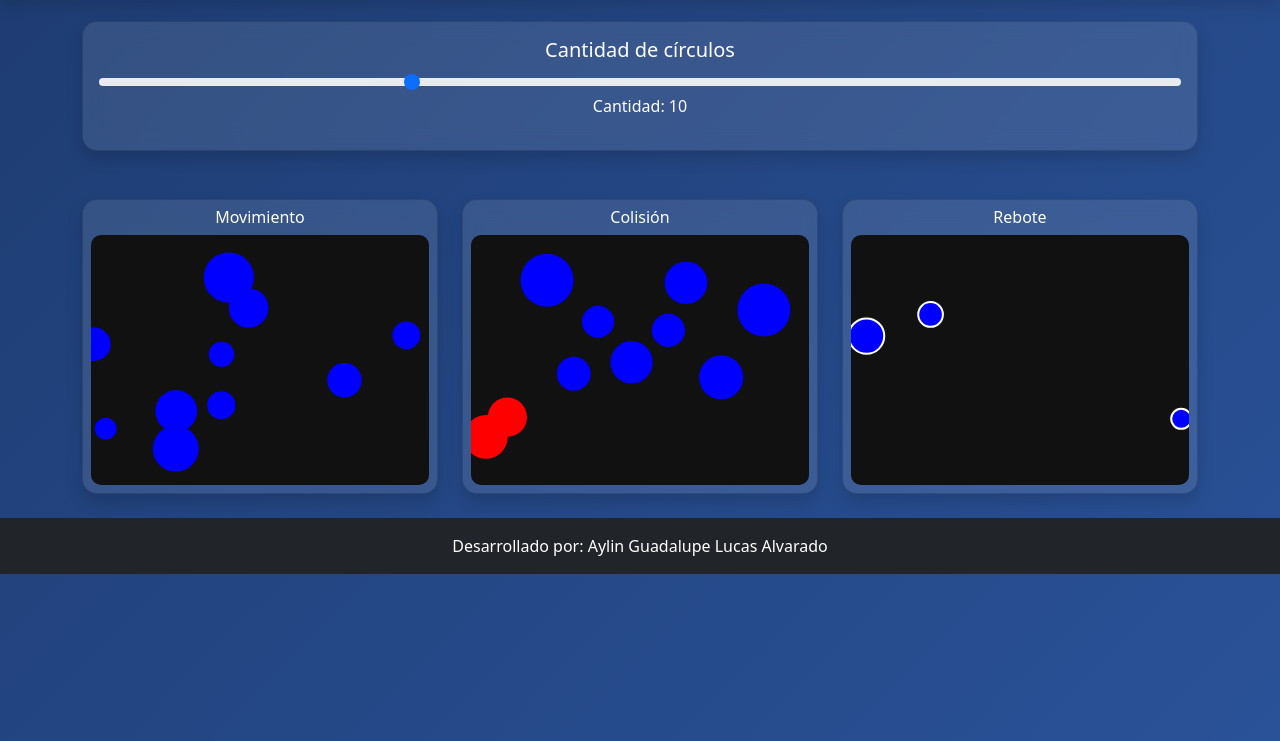
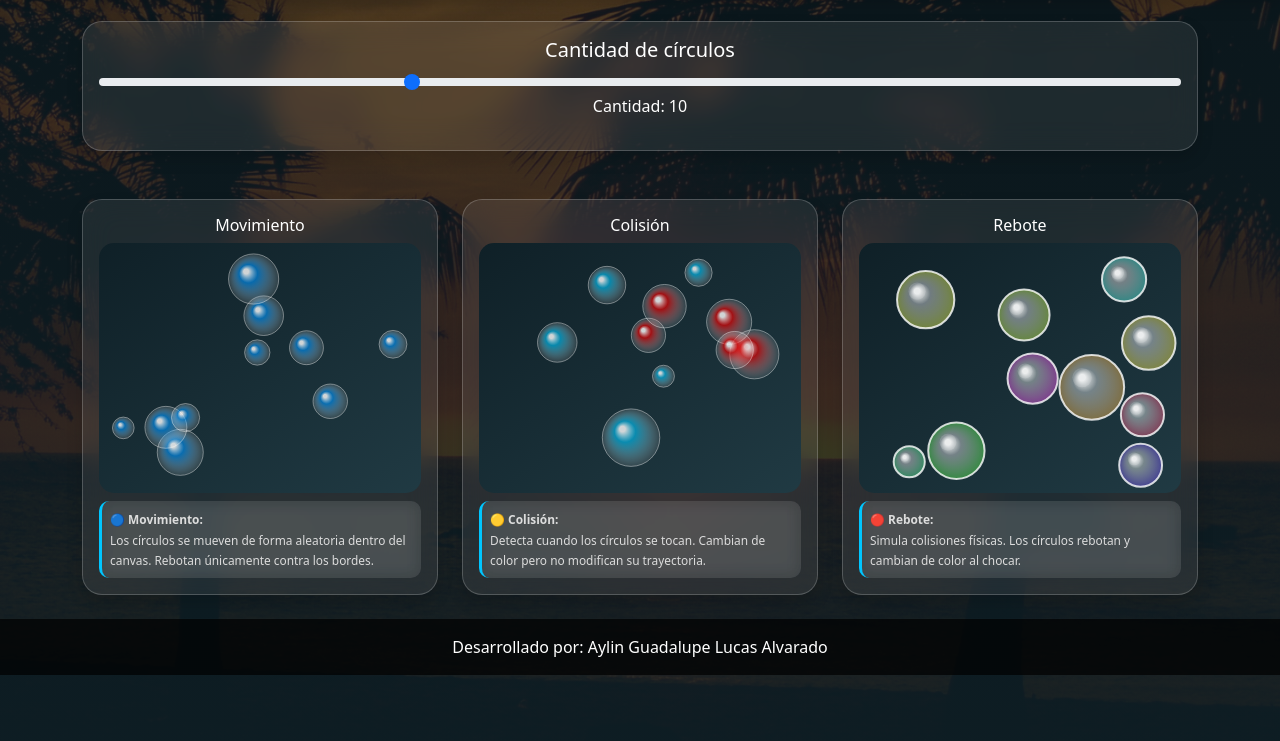
Before and after one commit to Aylin526/app-canvas-collision, a plain HTML site: page index.html in a window 1280 px wide. Shown: the part 59-800 px from the top of the page. Drawn offline with nearby package versions, Linux system fonts and the light colour scheme.

Commit message:
Agregar fondos

```diff
--- a/assets/css/styles.css
+++ b/assets/css/styles.css
@@ -1,22 +1,59 @@
+/* 🌌 FONDO CON IMAGEN */
 body {
-    background: linear-gradient(135deg, #1e3c72, #2a5298);
+    background:
+        linear-gradient(rgba(15, 32, 39, 0.7), rgba(15, 32, 39, 0.9)),
+        url("../img/fondo.jpg");
+
+    background-size: cover;
+    background-position: center;
+    background-attachment: fixed;
     min-height: 100vh;
 }
 
+/* ✨ GLASS */
 .glass {
-    background: rgba(255, 255, 255, 0.1);
-    backdrop-filter: blur(10px);
-    border-radius: 15px;
+    background: rgba(255, 255, 255, 0.08);
+    backdrop-filter: blur(15px);
+    border-radius: 20px;
+    border: 1px solid rgba(255,255,255,0.2);
     color: white;
+    transition: transform 0.3s ease;
 }
 
+.glass:hover {
+    transform: scale(1.03);
+}
+
+/* 🎨 CANVAS (NO SE TOCA) */
 canvas {
     width: 100%;
     height: 250px;
-    background: #111;
-    border-radius: 10px;
+    background: linear-gradient(145deg, #0f2027, #203a43);
+    border-radius: 15px;
 }
 
-h5, h6 {
-    color: white;
+/* 🧭 NAVBAR */
+.navbar {
+    background: rgba(0,0,0,0.7) !important;
+    backdrop-filter: blur(10px);
 }
+
+/* 🧾 FOOTER */
+footer {
+    background: rgba(0,0,0,0.7);
+}
+
+/* 🎚 SLIDER */
+input[type="range"] {
+    accent-color: #00c6ff;
+}
+
+/* 📘 INFO */
+.info-card {
+    background: rgba(255, 255, 255, 0.08);
+    border-radius: 10px;
+    border-left: 3px solid #00c6ff;
+    backdrop-filter: blur(8px);
+    color: #ddd;
+    font-size: 0.85rem;
+}
--- a/assets/js/main.js
+++ b/assets/js/main.js
@@ -14,13 +14,30 @@ class Circle1 {
         this.r = r;
         this.dx = (Math.random() - 0.5) * speed * 2;
         this.dy = (Math.random() - 0.5) * speed * 2;
+        this.color = "rgba(0,150,255,0.6)";
     }
 
     draw() {
+        let g = ctx1.createRadialGradient(
+            this.x - this.r * 0.3,
+            this.y - this.r * 0.3,
+            this.r * 0.1,
+            this.x,
+            this.y,
+            this.r
+        );
+
+        g.addColorStop(0, "rgba(255,255,255,0.8)");
+        g.addColorStop(0.3, this.color);
+        g.addColorStop(1, "rgba(255,255,255,0.1)");
+
         ctx1.beginPath();
-        ctx1.fillStyle = "blue";
+        ctx1.fillStyle = g;
         ctx1.arc(this.x, this.y, this.r, 0, Math.PI * 2);
         ctx1.fill();
+
+        ctx1.strokeStyle = "rgba(255,255,255,0.4)";
+        ctx1.stroke();
     }
 
     update() {
@@ -40,11 +57,11 @@ function iniciarMovimiento() {
 
     for (let i = 0; i < NUM_CIRCLES; i++) {
         let r = Math.random() * 20 + 10;
-        circles1.push(new Circle1(
-            Math.random() * canvas1.width,
-            Math.random() * canvas1.height,
-            r, 3
-        ));
+
+        let x = Math.random() * (canvas1.width - 2*r) + r;
+        let y = Math.random() * (canvas1.height - 2*r) + r;
+
+        circles1.push(new Circle1(x, y, r, 3));
     }
 
     animar1();
--- a/assets/js/main_colision.js
+++ b/assets/js/main_colision.js
@@ -8,70 +8,84 @@ let circles2 = [];
 let anim2;
 
 class Circle2 {
-    constructor(x, y, r) {
-        this.x = x;
-        this.y = y;
-        this.r = r;
-        this.color = "blue";
-        this.dx = (Math.random() - 0.5) * 4;
-        this.dy = (Math.random() - 0.5) * 4;
+    constructor(x,y,r){
+        this.x=x;
+        this.y=y;
+        this.r=r;
+        this.color="rgba(0,200,255,0.6)";
+        this.dx=(Math.random()-0.5)*4;
+        this.dy=(Math.random()-0.5)*4;
     }
 
-    draw() {
+    draw(){
+        let g=ctx2.createRadialGradient(
+            this.x-this.r*0.3,
+            this.y-this.r*0.3,
+            this.r*0.1,
+            this.x,this.y,this.r
+        );
+
+        g.addColorStop(0,"rgba(255,255,255,0.8)");
+        g.addColorStop(0.3,this.color);
+        g.addColorStop(1,"rgba(255,255,255,0.1)");
+
         ctx2.beginPath();
-        ctx2.fillStyle = this.color;
-        ctx2.arc(this.x, this.y, this.r, 0, Math.PI * 2);
+        ctx2.fillStyle=g;
+        ctx2.arc(this.x,this.y,this.r,0,Math.PI*2);
         ctx2.fill();
+
+        ctx2.strokeStyle="rgba(255,255,255,0.4)";
+        ctx2.stroke();
     }
 
-    update() {
-        if (this.x + this.r > canvas2.width || this.x - this.r < 0) this.dx *= -1;
-        if (this.y + this.r > canvas2.height || this.y - this.r < 0) this.dy *= -1;
+    update(){
+        if(this.x+this.r>canvas2.width||this.x-this.r<0) this.dx*=-1;
+        if(this.y+this.r>canvas2.height||this.y-this.r<0) this.dy*=-1;
 
-        this.x += this.dx;
-        this.y += this.dy;
+        this.x+=this.dx;
+        this.y+=this.dy;
 
         this.draw();
     }
 }
 
-function detectar(c1, c2) {
-    let dx = c1.x - c2.x;
-    let dy = c1.y - c2.y;
-    return Math.sqrt(dx*dx + dy*dy) < c1.r + c2.r;
+function detectar(c1,c2){
+    let dx=c1.x-c2.x;
+    let dy=c1.y-c2.y;
+    return Math.sqrt(dx*dx+dy*dy)<c1.r+c2.r;
 }
 
-function iniciarColision() {
+function iniciarColision(){
     cancelAnimationFrame(anim2);
-    circles2 = [];
+    circles2=[];
 
-    for (let i = 0; i < NUM_CIRCLES; i++) {
-        circles2.push(new Circle2(
-            Math.random()*canvas2.width,
-            Math.random()*canvas2.height,
-            Math.random()*20+10
-        ));
+    for(let i=0;i<NUM_CIRCLES;i++){
+        let r=Math.random()*20+10;
+        let x=Math.random()*(canvas2.width-2*r)+r;
+        let y=Math.random()*(canvas2.height-2*r)+r;
+
+        circles2.push(new Circle2(x,y,r));
     }
 
     animar2();
 }
 
-function animar2() {
-    anim2 = requestAnimationFrame(animar2);
-    ctx2.clearRect(0, 0, canvas2.width, canvas2.height);
+function animar2(){
+    anim2=requestAnimationFrame(animar2);
+    ctx2.clearRect(0,0,canvas2.width,canvas2.height);
 
-    circles2.forEach(c => c.color = "blue");
+    circles2.forEach(c=>c.color="rgba(0,200,255,0.6)");
 
-    for (let i=0;i<circles2.length;i++){
-        for (let j=i+1;j<circles2.length;j++){
-            if (detectar(circles2[i], circles2[j])){
-                circles2[i].color = "red";
-                circles2[j].color = "red";
+    for(let i=0;i<circles2.length;i++){
+        for(let j=i+1;j<circles2.length;j++){
+            if(detectar(circles2[i],circles2[j])){
+                circles2[i].color="rgba(255,0,0,0.6)";
+                circles2[j].color="rgba(255,0,0,0.6)";
             }
         }
     }
 
-    circles2.forEach(c => c.update());
+    circles2.forEach(c=>c.update());
 }
 
 iniciarColision();
--- a/assets/js/main_rebote.js
+++ b/assets/js/main_rebote.js
@@ -1,101 +1,167 @@
 const canvas3 = document.getElementById("canvas3");
 const ctx3 = canvas3.getContext("2d");
 
-canvas3.width = canvas3.clientWidth;
+canvas3.width = canvas3.offsetWidth;
 canvas3.height = 250;
 
-let circles3 = [];
-let anim3;
+let circlesRebote = [];
 
-class Circle3 {
-    constructor(x,y,r){
-        this.x=x;
-        this.y=y;
-        this.r=r;
-        this.color="blue";
-        this.dx=(Math.random()-0.5)*4;
-        this.dy=(Math.random()-0.5)*4;
+function randomColor() {
+    return `hsla(${Math.random() * 360}, 70%, 60%, 0.5)`; // más transparente
+}
+
+class Circle {
+    constructor(x, y, radius) {
+        this.x = x;
+        this.y = y;
+        this.radius = radius;
+        this.dx = (Math.random() - 0.5) * 4;
+        this.dy = (Math.random() - 0.5) * 4;
+        this.color = randomColor();
     }
 
-    draw(){
+    draw() {
         ctx3.beginPath();
-        ctx3.fillStyle=this.color;
-        ctx3.arc(this.x,this.y,this.r,0,Math.PI*2);
+        ctx3.arc(this.x, this.y, this.radius, 0, Math.PI * 2);
+
+        // ✨ GLASSMORPHISM MEJORADO
+        let gradient = ctx3.createRadialGradient(
+            this.x - this.radius * 0.3,
+            this.y - this.radius * 0.3,
+            this.radius * 0.1,
+            this.x,
+            this.y,
+            this.radius
+        );
+
+        gradient.addColorStop(0, "rgba(255,255,255,0.9)");
+        gradient.addColorStop(0.3, "rgba(255,255,255,0.4)");
+        gradient.addColorStop(1, this.color);
+
+        ctx3.fillStyle = gradient;
         ctx3.fill();
 
-        ctx3.lineWidth=2;
-        ctx3.strokeStyle="white";
+        // borde tipo vidrio
+        ctx3.strokeStyle = "rgba(255,255,255,0.8)";
+        ctx3.lineWidth = 2;
         ctx3.stroke();
+
+        // ✨ brillo extra (reflejo)
+        ctx3.beginPath();
+        ctx3.arc(
+            this.x - this.radius * 0.3,
+            this.y - this.radius * 0.3,
+            this.radius * 0.3,
+            0,
+            Math.PI * 2
+        );
+        ctx3.fillStyle = "rgba(255,255,255,0.15)";
+        ctx3.fill();
+
+        ctx3.closePath();
     }
 
-    update(){
-        if(this.x+this.r>canvas3.width||this.x-this.r<0) this.dx*=-1;
-        if(this.y+this.r>canvas3.height||this.y-this.r<0) this.dy*=-1;
+    update() {
 
-        this.x+=this.dx;
-        this.y+=this.dy;
+        this.x += this.dx;
+        this.y += this.dy;
+
+        // 🧱 paredes
+        if (this.x - this.radius < 0) {
+            this.x = this.radius;
+            this.dx *= -1;
+        }
+
+        if (this.x + this.radius > canvas3.width) {
+            this.x = canvas3.width - this.radius;
+            this.dx *= -1;
+        }
+
+        if (this.y - this.radius < 0) {
+            this.y = this.radius;
+            this.dy *= -1;
+        }
+
+        if (this.y + this.radius > canvas3.height) {
+            this.y = canvas3.height - this.radius;
+            this.dy *= -1;
+        }
 
         this.draw();
     }
 }
 
-function rebote(c1,c2){
-    let dx=c2.x-c1.x;
-    let dy=c2.y-c1.y;
-    let dist=Math.sqrt(dx*dx+dy*dy);
+function iniciarRebote() {
+    circlesRebote = [];
 
-    if(dist < c1.r+c2.r){
+    for (let i = 0; i < NUM_CIRCLES; i++) {
+        let radius = Math.random() * 20 + 15;
 
-        c1.color="red";
-        c2.color="red";
+        let x = Math.random() * (canvas3.width - radius * 2) + radius;
+        let y = Math.random() * (canvas3.height - radius * 2) + radius;
 
-        let nx=dx/dist;
-        let ny=dy/dist;
-
-        let dvx=c1.dx-c2.dx;
-        let dvy=c1.dy-c2.dy;
-
-        let impacto=dvx*nx+dvy*ny;
-        if(impacto>0) return;
-
-        let fuerza=1.3;
-
-        c1.dx-=fuerza*impacto*nx;
-        c1.dy-=fuerza*impacto*ny;
-
-        c2.dx+=fuerza*impacto*nx;
-        c2.dy+=fuerza*impacto*ny;
+        circlesRebote.push(new Circle(x, y, radius));
     }
 }
 
-function iniciarRebote(){
-    cancelAnimationFrame(anim3);
-    circles3=[];
+function detectarColisiones() {
+    for (let i = 0; i < circlesRebote.length; i++) {
+        for (let j = i + 1; j < circlesRebote.length; j++) {
 
-    for(let i=0;i<NUM_CIRCLES;i++){
-        circles3.push(new Circle3(
-            Math.random()*canvas3.width,
-            Math.random()*canvas3.height,
-            Math.random()*20+10
-        ));
+            let c1 = circlesRebote[i];
+            let c2 = circlesRebote[j];
+
+            let dx = c2.x - c1.x;
+            let dy = c2.y - c1.y;
+            let distance = Math.sqrt(dx * dx + dy * dy);
+
+            let minDist = c1.radius + c2.radius;
+
+            if (distance < minDist) {
+
+                // 🔥 separación
+                let overlap = minDist - distance;
+                let angle = Math.atan2(dy, dx);
+
+                let moveX = Math.cos(angle) * (overlap / 2);
+                let moveY = Math.sin(angle) * (overlap / 2);
+
+                c1.x -= moveX;
+                c1.y -= moveY;
+                c2.x += moveX;
+                c2.y += moveY;
+
+                // 🔁 rebote
+                let tempDx = c1.dx;
+                let tempDy = c1.dy;
+
+                c1.dx = c2.dx;
+                c1.dy = c2.dy;
+
+                c2.dx = tempDx;
+                c2.dy = tempDy;
+
+                // 🎨 color
+                c1.color = randomColor();
+                c2.color = randomColor();
+            }
+        }
     }
-
-    animar3();
 }
 
-function animar3(){
-    anim3=requestAnimationFrame(animar3);
-    ctx3.clearRect(0,0,canvas3.width,canvas3.height);
+function animateRebote() {
+    ctx3.clearRect(0, 0, canvas3.width, canvas3.height);
 
-    circles3.forEach(c=>c.color="blue");
+    detectarColisiones();
 
-    for(let i=0;i<circles3.length;i++){
-        for(let j=i+1;j<circles3.length;j++){
-            rebote(circles3[i],circles3[j]);
-        }
-    }
+    circlesRebote.forEach(circle => {
+        circle.update();
+    });
 
-    circles3.forEach(c=>c.update());
+    requestAnimationFrame(animateRebote);
 }
 
+// iniciar
+window.iniciarRebote = iniciarRebote;
 iniciarRebote();
+animateRebote();
--- a/index.html
+++ b/index.html
@@ -4,23 +4,18 @@
     <meta charset="UTF-8">
     <title>Simulación de Círculos</title>
 
-    <!-- Bootstrap -->
     <link href="https://cdn.jsdelivr.net/npm/bootstrap@5.3.2/dist/css/bootstrap.min.css" rel="stylesheet">
-
-    <!-- CSS -->
     <link rel="stylesheet" href="assets/css/styles.css">
 </head>
 
 <body>
 
-<!-- NAVBAR -->
-<nav class="navbar navbar-dark bg-dark shadow">
+<nav class="navbar navbar-dark shadow">
     <div class="container-fluid">
         <span class="navbar-brand">Simulación de Círculos</span>
     </div>
 </nav>
 
-<!-- CONTENIDO -->
 <div class="container my-4">
 
     <!-- SLIDER -->
@@ -33,36 +28,61 @@
     <!-- CANVAS -->
     <div class="row mt-4 g-4">
 
+        <!-- Movimiento -->
         <div class="col-md-4">
-            <div class="card glass p-2 shadow">
+            <div class="card glass p-3 shadow">
                 <h6 class="text-center">Movimiento</h6>
                 <canvas id="canvas1"></canvas>
+
+                <div class="info-card mt-2 p-2">
+                    <small>
+                        🔵 <b>Movimiento:</b><br>
+                        Los círculos se mueven de forma aleatoria dentro del canvas.
+                        Rebotan únicamente contra los bordes.
+                    </small>
+                </div>
             </div>
         </div>
 
+        <!-- Colisión -->
         <div class="col-md-4">
-            <div class="card glass p-2 shadow">
+            <div class="card glass p-3 shadow">
                 <h6 class="text-center">Colisión</h6>
                 <canvas id="canvas2"></canvas>
+
+                <div class="info-card mt-2 p-2">
+                    <small>
+                        🟡 <b>Colisión:</b><br>
+                        Detecta cuando los círculos se tocan.
+                        Cambian de color pero no modifican su trayectoria.
+                    </small>
+                </div>
             </div>
         </div>
 
+        <!-- Rebote -->
         <div class="col-md-4">
-            <div class="card glass p-2 shadow">
+            <div class="card glass p-3 shadow">
                 <h6 class="text-center">Rebote</h6>
                 <canvas id="canvas3"></canvas>
+
+                <div class="info-card mt-2 p-2">
+                    <small>
+                        🔴 <b>Rebote:</b><br>
+                        Simula colisiones físicas.
+                        Los círculos rebotan y cambian de color al chocar.
+                    </small>
+                </div>
             </div>
         </div>
 
     </div>
 </div>
 
-<!-- FOOTER -->
-<footer class="bg-dark text-white text-center p-3 mt-4">
+<footer class="text-white text-center p-3 mt-4">
     Desarrollado por: Aylin Guadalupe Lucas Alvarado
 </footer>
 
-<!-- CONTROL GLOBAL -->
 <script>
 let NUM_CIRCLES = 10;
 
@@ -79,7 +99,6 @@ slider.addEventListener("input", () => {
 });
 </script>
 
-<!-- JS -->
 <script src="assets/js/main.js"></script>
 <script src="assets/js/main_colision.js"></script>
 <script src="assets/js/main_rebote.js"></script>
```
Also changed, not shown: assets/img/fondo.jpg (added).
